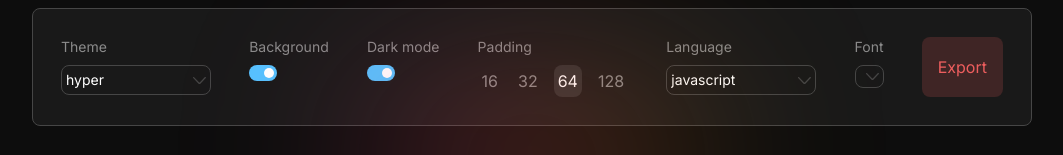
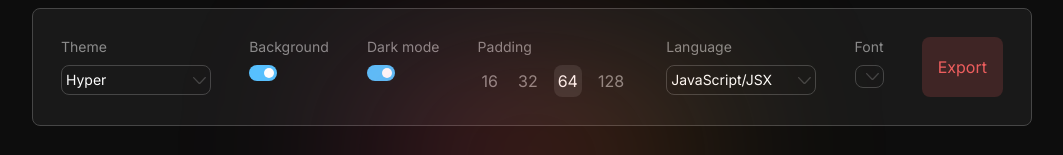
Before and after one commit to BohdanShh/Beauty-Code-Snapshot, a Next.js app: page / in a window 1280 px wide. Shown: the part 642-797 px from the top of the page, without its empty margins (108-1171 px from the left). Built offline with nearby package versions, Linux system fonts and the light colour scheme.

Commit message:
Added new themes

```diff
--- a/src/app/page.tsx
+++ b/src/app/page.tsx
@@ -6,7 +6,7 @@ import CodeField from 'src/features/CodeField';
 import SettingsBar from 'src/features/SettingsBar';
 
 import { useGetUserPreferences } from 'src/hooks/useGetUserPreferences';
-import { THEME_CLASSES } from 'src/constants';
+import { THEME_VALUES } from 'src/constants';
 import { ThemeClasses } from 'src/types';
 
 const Home: NextPage = () => {
@@ -18,7 +18,7 @@ const Home: NextPage = () => {
       <SettingsBar />
       <div
         className={`fixed bottom-0 left-1/2 w-[300px] h-[50px] rounded-full ${
-          THEME_CLASSES[userPreferences.theme as keyof ThemeClasses]
+          THEME_VALUES[userPreferences.theme as keyof ThemeClasses]
         } blur-[100px] -translate-x-1/2 translate-y-1/2`}
       />
     </div>
--- a/src/constants/index.ts
+++ b/src/constants/index.ts
@@ -1,4 +1,4 @@
-import { ThemeClasses } from 'src/types';
+import { LanguagesClasses, ThemeClasses } from 'src/types';
 
 export enum SearchParam {
   width = 'width',
@@ -12,8 +12,66 @@ export enum SearchParam {
 }
 
 export const THEME_CLASSES: ThemeClasses = {
+  hyper: 'Hyper',
+  oceanic: 'Oceanic',
+  cottonCandy: 'Cotton Candy',
+  gotham: 'Gotham',
+  blueSteel: 'Blue Steel',
+  hawaii: 'Hawaii',
+  valentine: 'Valentine',
+  witch: 'Witch',
+};
+
+export const THEME_VALUES = {
   hyper: 'bg-gradient-to-r from-pink-500 via-red-500 to-yellow-500',
   oceanic: 'bg-gradient-to-r from-green-300 via-blue-500 to-purple-600',
   cottonCandy: 'bg-gradient-to-r from-pink-300 via-purple-300 to-indigo-400',
   gotham: 'bg-gradient-to-r from-gray-700 via-gray-900 to-black',
+  blueSteel: 'bg-gradient-to-r from-gray-400 via-gray-600 to-blue-800',
+  hawaii: 'bg-gradient-to-r from-green-300 via-yellow-300 to-pink-300',
+  valentine: 'bg-gradient-to-r from-red-200 to-red-600',
+  witch: 'bg-gradient-to-r from-slate-900 via-purple-900 to-slate-900',
 };
+
+export const LANGUAGE_CLASSES: LanguagesClasses = {
+  bash: 'Bash',
+  c: 'C',
+  cpp: 'C++',
+  csharp: 'C#',
+  clojure: 'Clojure',
+  crystal: 'Crystal',
+  css: 'CSS',
+  diff: 'Diff',
+  dockerfile: 'Docker',
+  elm: 'Elm',
+  elixir: 'Elixir',
+  erlang: 'Erlang',
+  graphql: 'GraphQL',
+  go: 'Go',
+  haskell: 'Haskell',
+  html: 'HTML',
+  java: 'Java',
+  javascript: 'JavaScript/JSX',
+  json: 'JSON',
+  kotlin: 'Kotlin',
+  lisp: 'Lisp',
+  lua: 'Lua',
+  markdown: 'Markdown',
+  matlab: 'MATLAB/Octave',
+  pascal: 'Pascal',
+  plaintext: 'Plaintext',
+  powershell: 'Powershell',
+  objectivec: 'Objective C',
+  php: 'PHP',
+  python: 'Python',
+  ruby: 'Ruby',
+  rust: 'Rust',
+  scala: 'Scala',
+  scss: 'SCS',
+  sql: 'SQL',
+  swift: 'Swift',
+  toml: 'TOML',
+  typescript: 'TypeScript/TSX',
+  xml: 'XML',
+  yaml: 'YAML',
+};
--- a/src/features/CodeField/index.tsx
+++ b/src/features/CodeField/index.tsx
@@ -6,7 +6,7 @@ import Editor from 'src/features/Editor';
 
 import { useCodeField } from 'src/features/CodeField/useCodeField';
 import { ThemeClasses } from 'src/types';
-import { THEME_CLASSES } from 'src/constants';
+import { THEME_VALUES } from 'src/constants';
 
 const CodeEditor: FC = () => {
   const { isDragging, userPreferences, handleMouseDown, handleMouseMove, handleMouseUp } =
@@ -15,7 +15,7 @@ const CodeEditor: FC = () => {
   return (
     <div className=" relative flex flex-col gap-3">
       <div
-        className={`"h-[380px] ${THEME_CLASSES?.[userPreferences.theme as keyof ThemeClasses]}`}
+        className={`"h-[380px] ${THEME_VALUES?.[userPreferences.theme as keyof ThemeClasses]}`}
         style={{
           width: `${userPreferences.width}px`,
           padding: userPreferences.padding,
--- a/src/features/SettingsBar/constants.ts
+++ b/src/features/SettingsBar/constants.ts
@@ -1,74 +1,20 @@
-import { THEME_CLASSES } from 'src/constants';
-import { ThemeClasses } from 'src/types';
+import { THEME_CLASSES, LANGUAGE_CLASSES, THEME_VALUES } from 'src/constants';
+import { LanguagesClasses } from 'src/types';
 
-export const THEMES = [
-  {
-    value: 'hyper',
-    text: 'Hyper',
-    classNames: THEME_CLASSES['hyper' as keyof ThemeClasses],
-    id: '1',
-  },
-  {
-    value: 'oceanic',
-    text: 'Oceanic',
-    classNames: THEME_CLASSES['oceanic' as keyof ThemeClasses],
-    id: '2',
-  },
-  {
-    value: 'cottonCandy',
-    text: 'Cotton Candy',
-    classNames: THEME_CLASSES['cottonCandy' as keyof ThemeClasses],
-    id: '3',
-  },
-  {
-    value: 'gotham',
-    text: 'Gotham',
-    classNames: THEME_CLASSES['gotham' as keyof ThemeClasses],
-    id: '4',
-  },
-];
+export const THEMES = Object.keys(THEME_CLASSES).map((value, index) => ({
+  value,
+  text: value
+    .split(/(?=[A-Z])/)
+    .map((word) => word.charAt(0).toUpperCase() + word.slice(1))
+    .join(' '),
+  classNames: THEME_VALUES[value as keyof typeof THEME_CLASSES],
+  id: String(index + 1),
+}));
 
-export const LANGUAGES = [
-  { value: 'bash', text: 'Bash', id: '1' },
-  { value: 'c', text: 'C', id: '2' },
-  { value: 'cpp', text: 'C++', id: '3' },
-  { value: 'csharp', text: 'C#', id: '4' },
-  { value: 'clojure', text: 'Clojure', id: '5' },
-  { value: 'crystal', text: 'Crystal', id: '6' },
-  { value: 'css', text: 'CSS', id: '7' },
-  { value: 'diff', text: 'Diff', id: '8' },
-  { value: 'dockerfile', text: 'Docker', id: '9' },
-  { value: 'elm', text: 'Elm', id: '10' },
-  { value: 'elixir', text: 'Elixir', id: '11' },
-  { value: 'erlang', text: 'Erlang', id: '12' },
-  { value: 'graphql', text: 'GraphQL', id: '13' },
-  { value: 'go', text: 'Go', id: '14' },
-  { value: 'haskell', text: 'Haskell', id: '15' },
-  { value: 'html', text: 'HTML', id: '16' },
-  { value: 'java', text: 'Java', id: '17' },
-  { value: 'javascript', text: 'JavaScript/JSX', id: '18' },
-  { value: 'json', text: 'JSON', id: '19' },
-  { value: 'kotlin', text: 'Kotlin', id: '20' },
-  { value: 'lisp', text: 'Lisp', id: '21' },
-  { value: 'lua', text: 'Lua', id: '22' },
-  { value: 'markdown', text: 'Markdown', id: '23' },
-  { value: 'matlab', text: 'MATLAB/Octave', id: '24' },
-  { value: 'pascal', text: 'Pascal', id: '25' },
-  { value: 'plaintext', text: 'Plaintext', id: '26' },
-  { value: 'powershell', text: 'Powershell', id: '27' },
-  { value: 'objectivec', text: 'Objective C', id: '28' },
-  { value: 'php', text: 'PHP', id: '29' },
-  { value: 'python', text: 'Python', id: '30' },
-  { value: 'ruby', text: 'Ruby', id: '31' },
-  { value: 'rust', text: 'Rust', id: '32' },
-  { value: 'scala', text: 'Scala', id: '33' },
-  { value: 'scss', text: 'SCSS', id: '34' },
-  { value: 'sql', text: 'SQL', id: '35' },
-  { value: 'swift', text: 'Swift', id: '36' },
-  { value: 'toml', text: 'TOML', id: '37' },
-  { value: 'typescript', text: 'TypeScript/TSX', id: '38' },
-  { value: 'xml', text: 'XML', id: '39' },
-  { value: 'yaml', text: 'YAML', id: '40' },
-];
+export const LANGUAGES = Object.keys(LANGUAGE_CLASSES).map((value, index) => ({
+  value,
+  text: LANGUAGE_CLASSES[value as keyof LanguagesClasses],
+  id: String(index + 1),
+}));
 
 export const FONTS = [];
--- a/src/features/SettingsBar/index.tsx
+++ b/src/features/SettingsBar/index.tsx
@@ -7,8 +7,10 @@ import Select from 'src/components/Select';
 
 import { useSettingsBar } from 'src/features/SettingsBar/useSettingsBar';
 import { LANGUAGES, THEMES } from 'src/features/SettingsBar/constants';
+import { LanguagesClasses, ThemeClasses } from 'src/types';
 
 import styles from 'src/features/SettingsBar/styles.module.css';
+import { LANGUAGE_CLASSES, THEME_CLASSES } from 'src/constants';
 
 const SettingsBar: FC = () => {
   const {
@@ -25,7 +27,10 @@ const SettingsBar: FC = () => {
     <div className="fixed bottom-8 left-1/2 flex max-w-[1000px] w-full justify-between border-[1px] border-[#464646] p-7 rounded-lg bg-[#191919] -translate-x-1/2">
       <div className={styles.flexItem}>
         <div className={styles.label}>Theme</div>
-        <Select value={userPreferences.theme} style={{ width: 150 }}>
+        <Select
+          value={THEME_CLASSES[userPreferences.theme as keyof ThemeClasses]}
+          style={{ width: 150 }}
+        >
           {THEMES.map(({ value, text, classNames, id }) => (
             <li className={styles.menuItem} key={id} onClick={() => handleThemeChange(value)}>
               <div className={`w-4 h-4 rounded-full ${classNames}`} />
@@ -58,7 +63,10 @@ const SettingsBar: FC = () => {
       </div>
       <div className={styles.flexItem}>
         <div className={styles.label}>Language</div>
-        <Select value={userPreferences.language} style={{ width: 150 }}>
+        <Select
+          value={LANGUAGE_CLASSES[userPreferences.language as keyof LanguagesClasses]}
+          style={{ width: 150 }}
+        >
           {LANGUAGES.map(({ text, id, value }) => (
             <li className={styles.menuItem} key={id} onClick={() => handleLanguageChange(value)}>
               {text}
```
Also changed, not shown: src/types/index.ts (+47 -0 lines).
